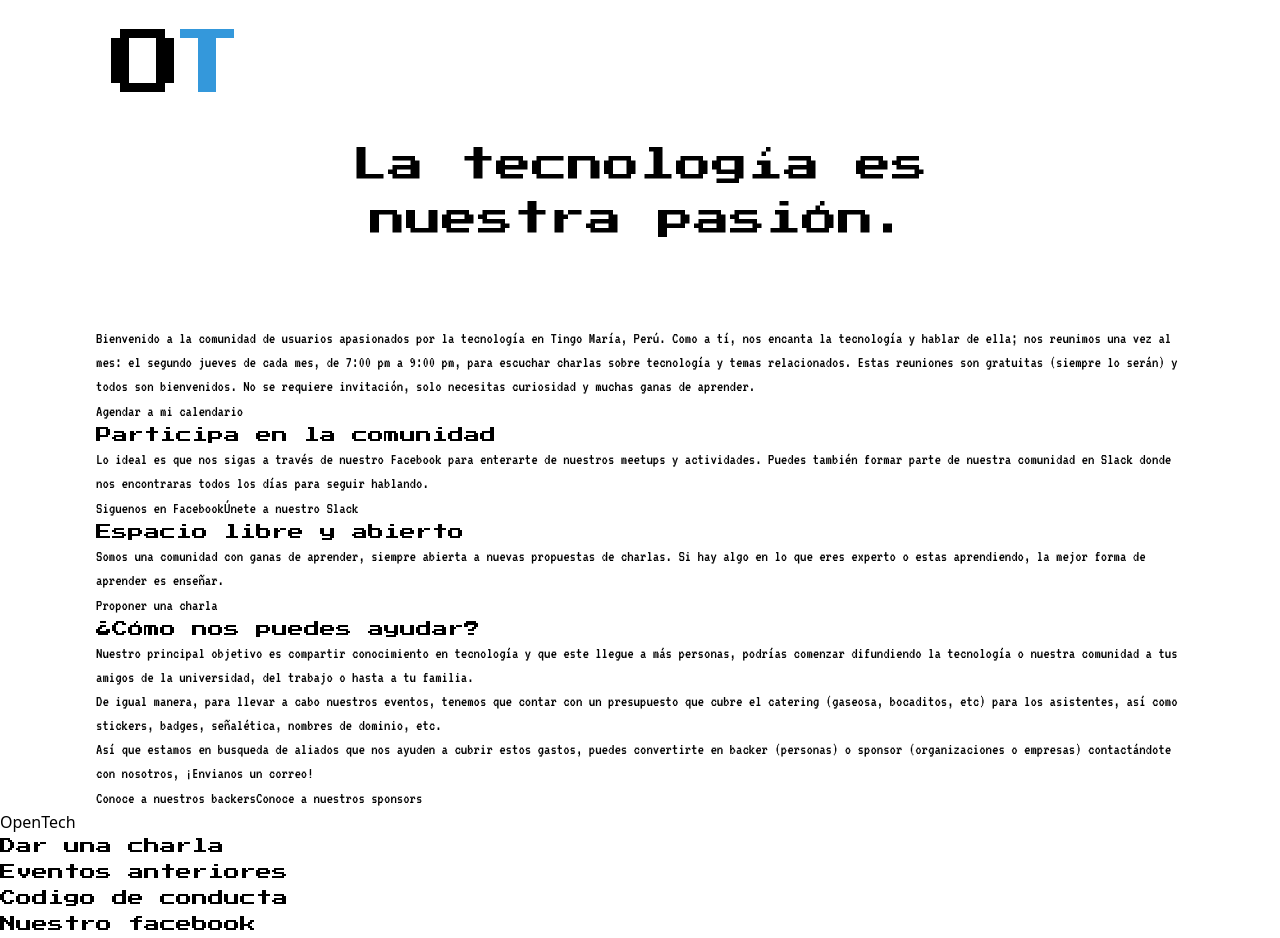
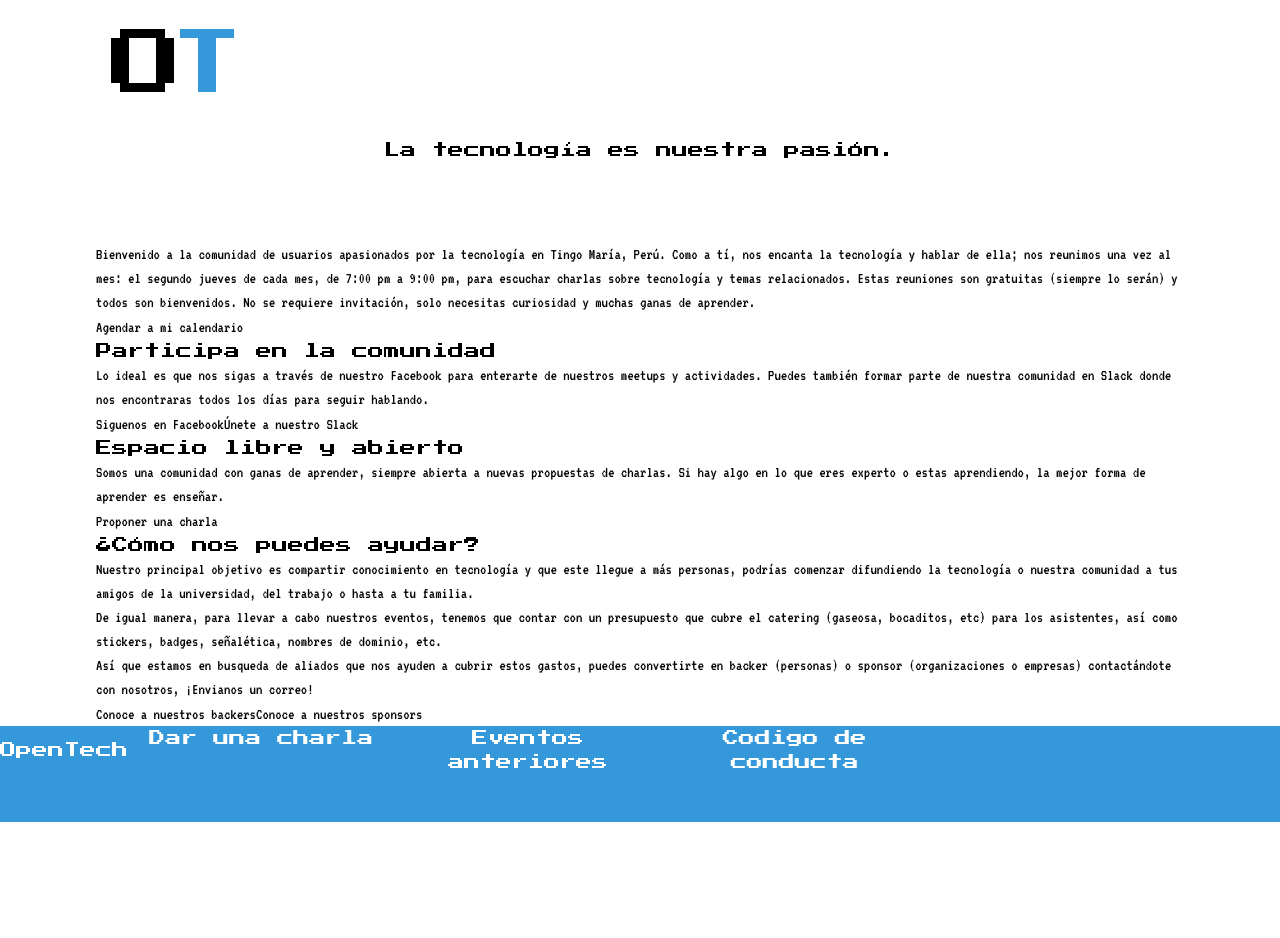
Before and after one commit to opentech-pe/opentech.pe, a Next.js app: page / in a window 1280 px wide. Shown: the part 260-1198 px from the top of the page. After the commit the page ends 1082 px from the top, so only its background shows below. Built offline with nearby package versions, Linux system fonts and the light colour scheme.

Commit message:
Nuevos cambios antes de bajar lo ultimo de la repo

```diff
--- a/components/footer.js
+++ b/components/footer.js
@@ -1,33 +1,32 @@
 export default function Footer() {
   return (
-    <footer>
-          <a href="/">OpenTech</a>
-        <nav>
-          <ul>
-            <li>
-              <a className="font-big" title="Dar una charla" href="/https://github.com/opentech-pe/opentech.pe/issues/new?assignees=jhonfitzgerald%2C+paulotijero&labels=cfp&template=propuesta-de-charla.md&title=Título+de+tu+charla+.+.+." target="_blank" rel="noopener noreferrer">
+    <footer className="bg-blue w-screen h-24 m-0 items-center">
+      <div className="font-big text-white flex  items-center text-center">
+        <h1>
+          <a href="#">OpenTech</a>
+        </h1>
+        <nav className="overflow-autob h-full block justify-end">
+          <ul className="flex text-base">
+            <li className="flex-1">
+              <a title="Dar una charla" href="/https://github.com/opentech-pe/opentech.pe/issues/new?assignees=jhonfitzgerald%2C+paulotijero&labels=cfp&template=propuesta-de-charla.md&title=Título+de+tu+charla+.+.+." target="_blank" rel="noopener noreferrer">
                 Dar una charla
               </a>
             </li>
-            <li>
-              <a className="font-big" title="Eventos anteriores" href="/previous-event">
+            <li className="flex-1">
+              <a title="Eventos anteriores" href="/previous-event">
                 Eventos anteriores
               </a>
             </li>
-            <li>
-              <a className="font-big" title="Codigo de conducta" href="/code-of-conduct">
+            <li className="flex-1">
+              <a title="Codigo de conducta" href="/code-of-conduct">
                 Codigo de conducta
-              </a>
-            </li>
-            <li>
-              <a className="font-big" title="Nuestro facebook" href="/facebook">
-                Nuestro facebook
               </a>
             </li>
           </ul>
         </nav>
+        </div>
     </footer>
   );
 }
 
-{/* */}
+{/* Comments */}
--- a/public/assets/css/styles.css
+++ b/public/assets/css/styles.css
@@ -39,3 +39,7 @@ h1,
 h2 {
   @apply font-big;
 }
+footer {
+  @apply bg-blue;
+  /*@apply text-base;*/
+}
--- a/tailwind.config.js
+++ b/tailwind.config.js
@@ -10,7 +10,17 @@ module.exports = {
       big: ['"Press Start 2P"', "sans-serif"],
       small: ["VT323", "sans-serif"],
     },
-    extend: {},
+    fontSize: {
+      sm: ['14px', '20px'],
+      base: ['16px', '24px'],
+      lg: ['20px', '28px'],
+      xl: ['24px', '32px'],
+    },
+    extend: {
+      colors: {
+        blue: '#3498DB',
+      },
+    },
   },
   variants: {},
   plugins: [],
```
